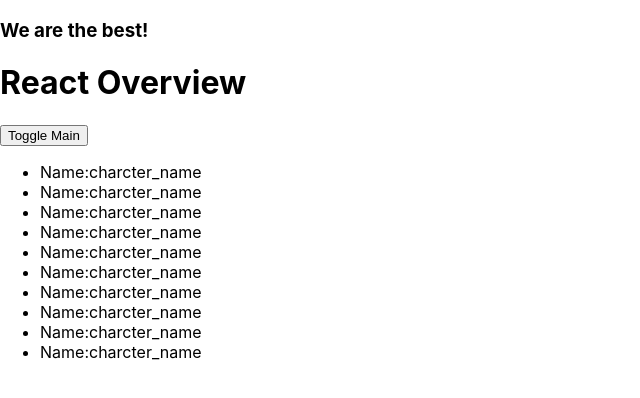
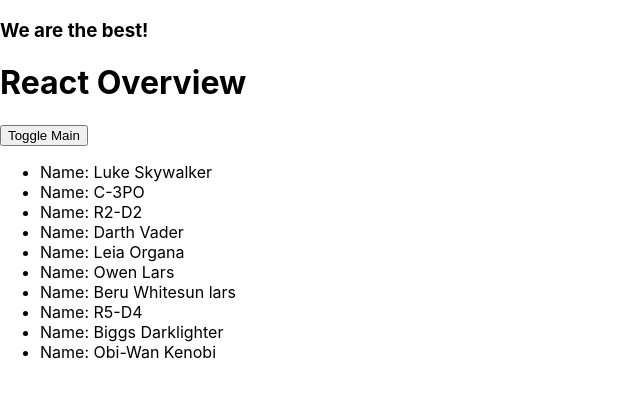
Before and after one commit to ayahxsheikh/my-app, a React (Create React App) app: page / in a window 1280 px wide. Shown: the top 398 px of the page, without its empty margins (0-640 px from the left). Built offline with nearby package versions, Linux system fonts and the light colour scheme; the HTML template or start-up script is replaced by a standard one.

Commit message:
added props to character.js

```diff
--- a/src/components/Charcater.js
+++ b/src/components/Charcater.js
@@ -1,6 +1,6 @@
-function Character(){
+function Character(props){
     return(
-        <li>Name:{"charcter_name"}</li>
+        <li>Name: {props.name}</li>
     )
 }
 
```
